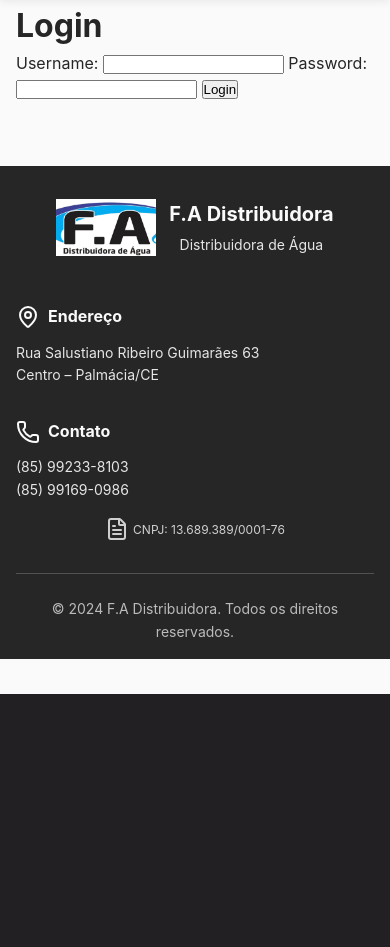
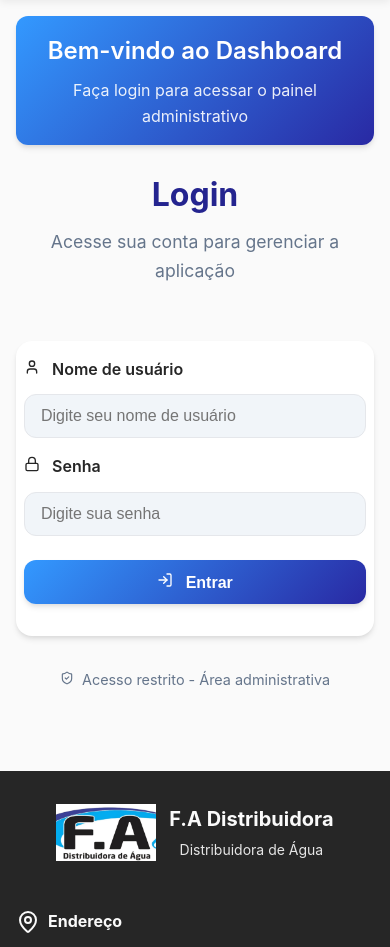
Before and after one commit to Kauanrodrigues01/delivery-agua, a Django app: page /dashboard/login/ in a window 390 px wide. Shown: the part 150-1097 px from the top of the page. Before the commit the page ends 844 px from the top, so only its background shows below. Run offline with Django 5.2, Linux system fonts and the light colour scheme.

Commit message:
feat(ui): redesign dashboard login page with modern styling
- Implement responsive login layout with centered container
- Add welcome section with gradient background and descriptive text
- Integrate global form and button styles for consistency
- Include Lucide icons for improved visual hierarchy
- Add proper error message styling with visual indicators
- Implement mobile-responsive design with media queries
- Enhance accessibility with proper labels and autocomplete attributes
- Add footer section with security indicator

```diff
--- a/dashboard/templates/dashboard/login.html
+++ b/dashboard/templates/dashboard/login.html
@@ -1,14 +1,167 @@
 {% extends 'base.html' %}
 
+{% load static %}
+
+{% block head %}
+<!-- Formulários e Botões -->
+<link rel="stylesheet" href="{% static 'global/form-default-style.css' %}">
+<link rel="stylesheet" href="{% static 'global/buttons-default-style.css' %}">
+
+<style>
+    .login-container {
+        display: flex;
+        align-items: center;
+        justify-content: center;
+        min-height: 70vh;
+        padding: 2rem 0;
+    }
+
+    .login-header {
+        text-align: center;
+        margin-bottom: 2rem;
+    }
+
+    .login-header h1 {
+        color: var(--primary-dark);
+        font-size: 2.5rem;
+        font-weight: 700;
+        margin-bottom: 0.5rem;
+    }
+
+    .login-header p {
+        color: var(--muted-foreground);
+        font-size: 1.1rem;
+    }
+
+    .login-form {
+        max-width: 400px;
+        width: 100%;
+    }
+
+    .welcome-section {
+        background: var(--gradient-primary);
+        color: var(--primary-foreground);
+        padding: 1.5rem;
+        border-radius: var(--radius);
+        margin-bottom: 2rem;
+        text-align: center;
+        box-shadow: var(--shadow-card);
+    }
+
+    .welcome-section h2 {
+        font-size: 1.5rem;
+        font-weight: 600;
+        margin-bottom: 0.5rem;
+    }
+
+    .welcome-section p {
+        opacity: 0.9;
+        font-size: 1rem;
+    }
+
+    .login-btn {
+        width: 100%;
+        margin-top: 0.5rem;
+    }
+
+    .error-message {
+        background: var(--destructive);
+        color: var(--destructive-foreground);
+        padding: 0.75rem 1rem;
+        border-radius: var(--radius);
+        margin-bottom: 1rem;
+        text-align: center;
+        font-weight: 600;
+        box-shadow: var(--shadow-card);
+    }
+
+    .form-footer {
+        text-align: center;
+        margin-top: 2rem;
+        color: var(--muted-foreground);
+        font-size: 0.9rem;
+    }
+
+    @media (max-width: 768px) {
+        .login-container {
+            min-height: 60vh;
+            padding: 1rem 0;
+        }
+
+        .login-header h1 {
+            font-size: 2rem;
+        }
+
+        .welcome-section {
+            margin-bottom: 1.5rem;
+            padding: 1rem;
+        }
+    }
+</style>
+{% endblock %}
+
 {% block content %}
-<h1>Login</h1>
-<form method="post">
-    {% csrf_token %}
-    <label for="username">Username:</label>
-    <input type="text" name="username" id="username" required>
-    <label for="password">Password:</label>
-    <input type="password" name="password" id="password" required>
-    <button type="submit">Login</button>
-    {% if error %}<p>{{ error }}</p>{% endif %}
-</form>
+<main class="login-container">
+    <div class="login-form">
+        <!-- Welcome Section -->
+        <div class="welcome-section">
+            <h2>Bem-vindo ao Dashboard</h2>
+            <p>Faça login para acessar o painel administrativo</p>
+        </div>
+
+        <!-- Login Header -->
+        <div class="login-header">
+            <h1>Login</h1>
+            <p>Acesse sua conta para gerenciar a aplicação</p>
+        </div>
+
+        <!-- Error Message -->
+        {% if error %}
+        <div class="error-message">
+            <i data-lucide="alert-circle" style="width: 16px; height: 16px; margin-right: 0.5rem;"></i>
+            {{ error }}
+        </div>
+        {% endif %}
+
+        <!-- Login Form -->
+        <div class="form-section">
+            <form method="post">
+                {% csrf_token %}
+
+                <div class="form-group">
+                    <label for="username">
+                        <i data-lucide="user" style="width: 16px; height: 16px; margin-right: 0.5rem;"></i>
+                        Nome de usuário
+                    </label>
+                    <input type="text" name="username" id="username" class="form-control"
+                        placeholder="Digite seu nome de usuário" required autocomplete="username">
+                </div>
+
+                <div class="form-group">
+                    <label for="password">
+                        <i data-lucide="lock" style="width: 16px; height: 16px; margin-right: 0.5rem;"></i>
+                        Senha
+                    </label>
+                    <input type="password" name="password" id="password" class="form-control"
+                        placeholder="Digite sua senha" required autocomplete="current-password">
+                </div>
+
+                <div class="form-group">
+                    <button type="submit" class="add-btn login-btn">
+                        <i data-lucide="log-in" style="width: 16px; height: 16px; margin-right: 0.5rem;"></i>
+                        Entrar
+                    </button>
+                </div>
+            </form>
+        </div>
+
+        <!-- Footer -->
+        <div class="form-footer">
+            <p>
+                <i data-lucide="shield-check" style="width: 14px; height: 14px; margin-right: 0.25rem;"></i>
+                Acesso restrito - Área administrativa
+            </p>
+        </div>
+    </div>
+</main>
 {% endblock %}
```
